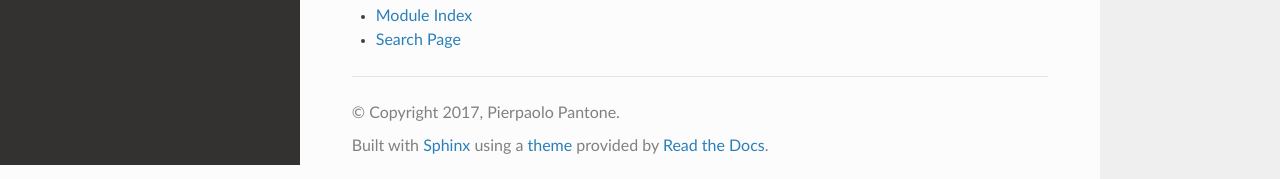
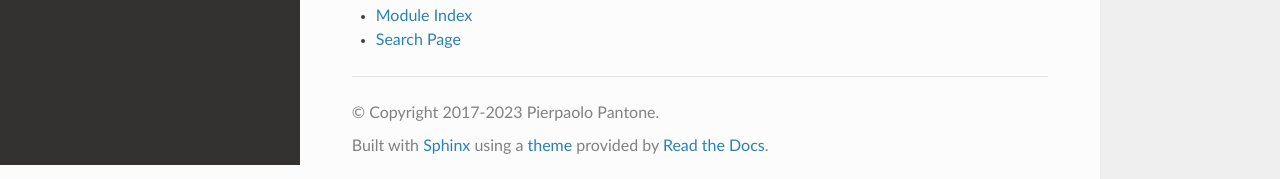
Before and after one commit to fievelk/pylade, a Sphinx documentation site: the page built from docs/source/index.md, in a window 1280 px wide. Shown: the part 735-914 px from the top of the page. Built offline with Sphinx 7.4.7 and the Read the Docs theme 2.0.0, drawn with Linux system fonts in a browser that asks for light colours.

Commit message:
Change copyright

```diff
--- a/docs/source/conf.py
+++ b/docs/source/conf.py
@@ -51,7 +51,7 @@ master_doc = 'index'
 
 # General information about the project.
 project = 'PyLaDe'
-copyright = '2017, Pierpaolo Pantone'
+copyright = '2017-2023 Pierpaolo Pantone'
 author = 'Pierpaolo Pantone'
 
 # The short X.Y version.
```
Also changed, not shown: LICENSE.md.
